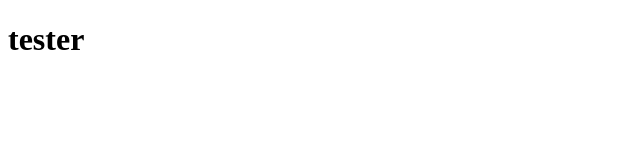
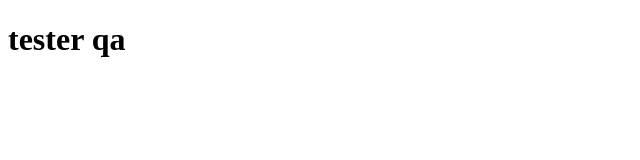
Before and after one commit to Raghul280/samplereo, a plain HTML site: page index.html in a window 1280 px wide. Shown: the full height of the page, 0-640 px from the left. Drawn offline with Linux system fonts and the light colour scheme.

Commit message:
testingg

```diff
--- a/index.html
+++ b/index.html
@@ -6,6 +6,6 @@
     <title>Document</title>
 </head>
 <body>
-    <h1>tester</h1>
+    <h1>tester qa</h1>
 </body>
 </html>
```
